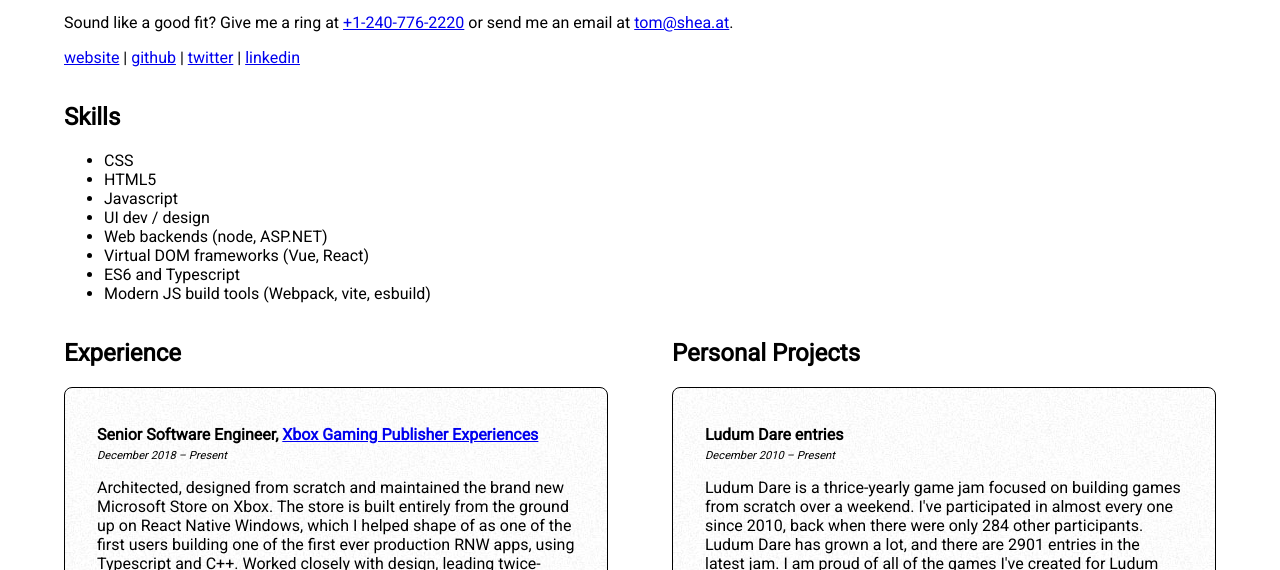
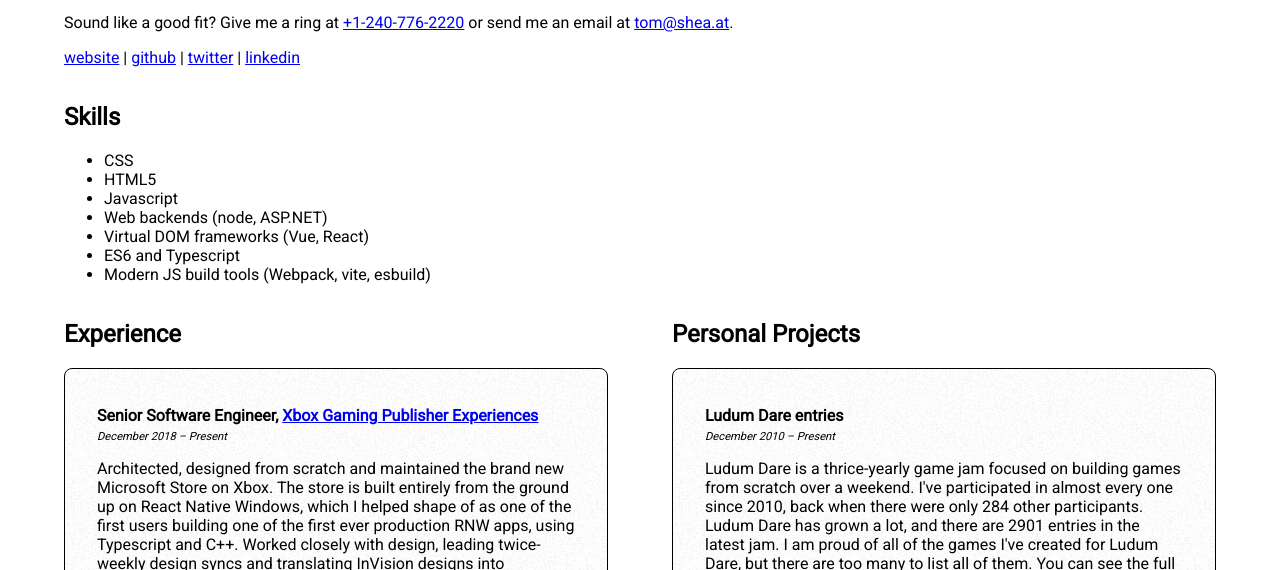
Before and after one commit to Thristhart/website, a website: page src/resume.html in a window 1280 px wide. Shown: the part 152-722 px from the top of the page. Drawn offline with Linux system fonts and the light colour scheme.

Commit message:
remove awkward UI bulletpoint

```diff
--- a/src/resume.html
+++ b/src/resume.html
@@ -34,7 +34,6 @@
           <li>CSS</li>
           <li>HTML5</li>
           <li>Javascript</li>
-          <li>UI dev / design</li>
           <li>Web backends (node, ASP.NET)</li>
           <li>Virtual DOM frameworks (Vue, React)</li>
           <li>ES6 and Typescript</li>
```
